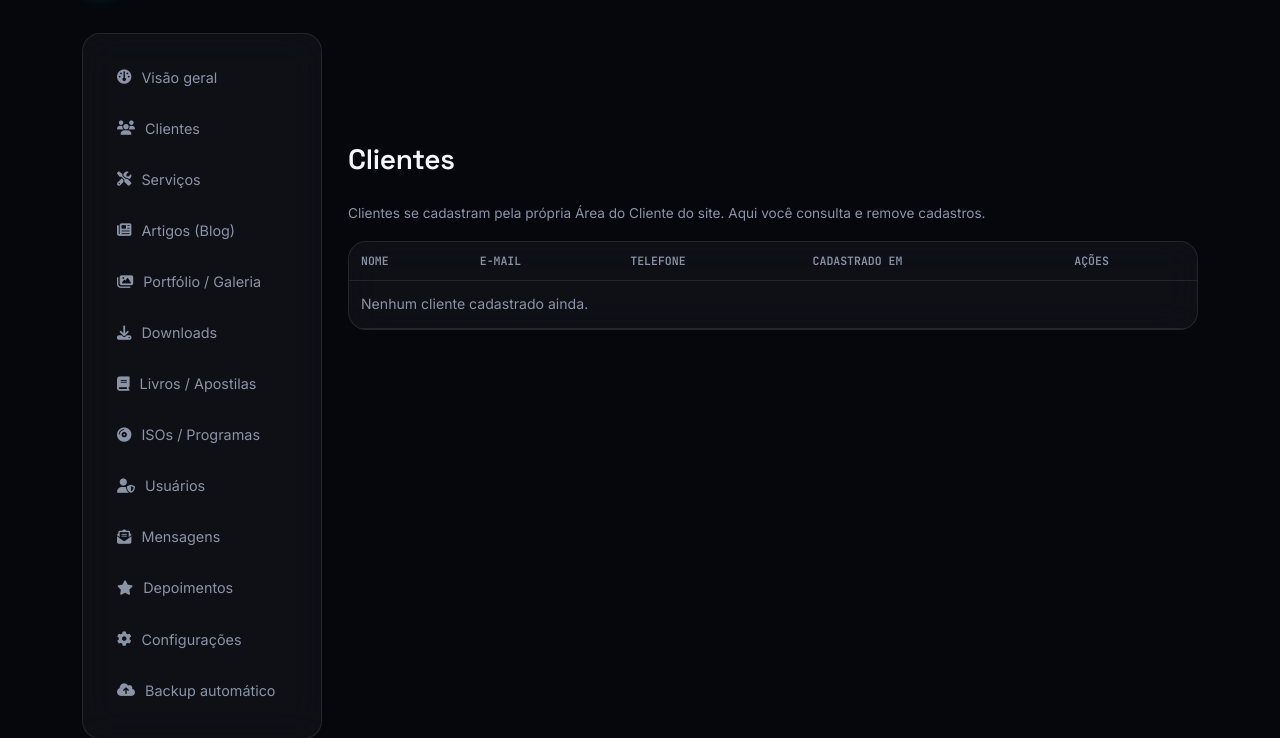
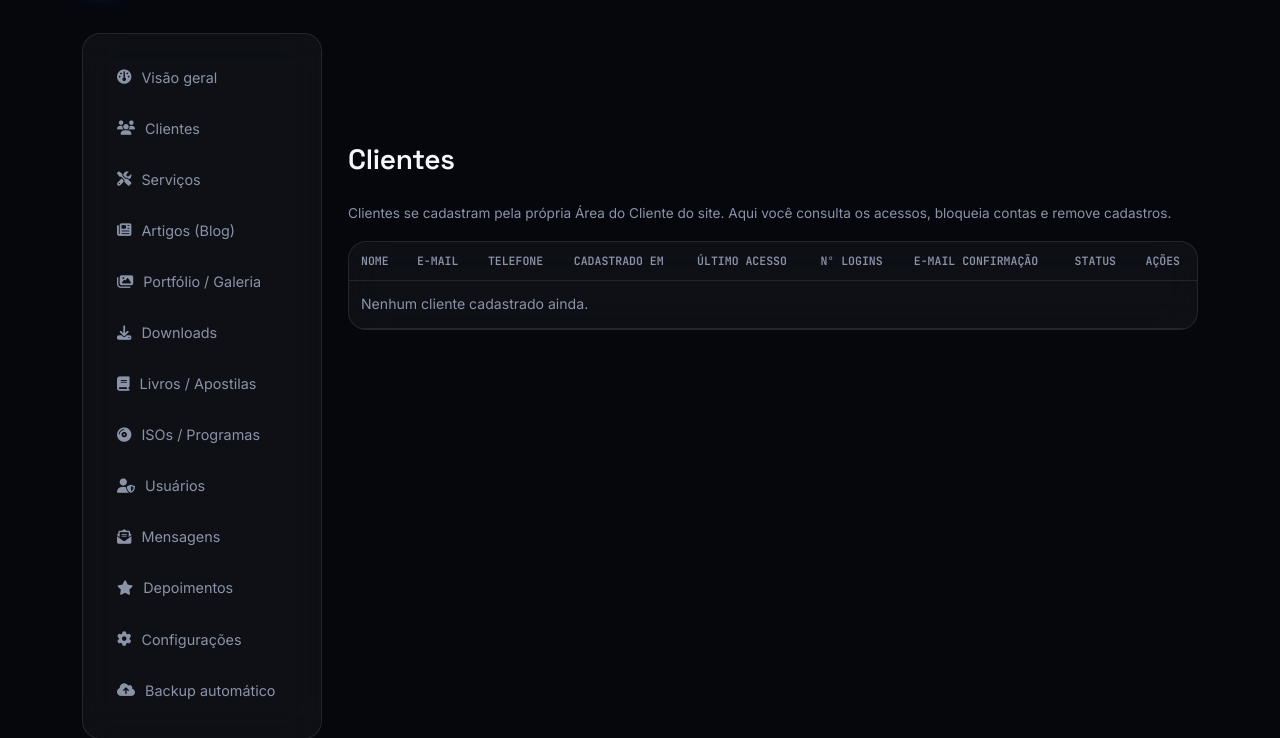
Before and after one commit to isacdev89/im-informatica, a Flask app: page /admin/clientes in a window 1280 px wide. Shown: the part 67-805 px from the top of the page. Run offline with Flask 3, Linux system fonts and the light colour scheme; a user stored in the database is signed in.

Commit message:
Controle de acesso de clientes, validacao de email e confirmacao por email

```diff
--- a/flask_app/app.py
+++ b/flask_app/app.py
@@ -14,7 +14,10 @@ Login administrativo padrão (criado automaticamente na primeira execução):
     senha:   im@admin123   (TROQUE a senha em produção — ver README.md)
 """
 import os
+import re
 import uuid
+import smtplib
+from email.mime.text import MIMEText
 from datetime import datetime, timedelta
 
 from flask import Flask, render_template, request, redirect, url_for, flash, jsonify, abort
@@ -88,6 +91,46 @@ def delete_media(subfolder, filename):
             os.remove(path)
         except OSError:
             pass
+
+
+EMAIL_REGEX = re.compile(r"^[^@\s]+@[^@\s]+\.[^@\s]+$")
+
+
+def is_valid_email(value):
+    return bool(value) and bool(EMAIL_REGEX.match(value))
+
+
+# --- envio de e-mail (confirmação de cadastro) --------------------------------
+# Configure estas variáveis de ambiente no Render (Settings → Environment):
+#   MAIL_SERVER   ex: smtp.gmail.com
+#   MAIL_PORT     ex: 587
+#   MAIL_USERNAME ex: seuemail@gmail.com
+#   MAIL_PASSWORD senha de app (não a senha normal da conta)
+#   MAIL_SENDER   ex: I&M Informática <seuemail@gmail.com>
+# Se essas variáveis não estiverem configuradas, o e-mail simplesmente não é
+# enviado (o cadastro continua funcionando normalmente).
+def send_email(to_address, subject, body_html):
+    server = os.environ.get("MAIL_SERVER")
+    port = os.environ.get("MAIL_PORT")
+    username = os.environ.get("MAIL_USERNAME")
+    password = os.environ.get("MAIL_PASSWORD")
+    sender = os.environ.get("MAIL_SENDER", username)
+    if not (server and port and username and password):
+        app.logger.warning("E-mail não enviado: variáveis MAIL_* não configuradas.")
+        return False
+    try:
+        msg = MIMEText(body_html, "html", "utf-8")
+        msg["Subject"] = subject
+        msg["From"] = sender
+        msg["To"] = to_address
+        with smtplib.SMTP(server, int(port), timeout=10) as smtp:
+            smtp.starttls()
+            smtp.login(username, password)
+            smtp.sendmail(sender, [to_address], msg.as_string())
+        return True
+    except Exception as exc:  # nunca deixa o cadastro quebrar por falha de e-mail
+        app.logger.warning(f"Falha ao enviar e-mail para {to_address}: {exc}")
+        return False
 
 db.init_app(app)
 csrf = CSRFProtect(app)  # protege todos os formulários POST contra CSRF
@@ -193,6 +236,9 @@ def cliente_cadastro():
     if not (name and email and password):
         flash("Preencha todos os campos.", "error")
         return redirect(url_for("cliente_home"))
+    if not is_valid_email(email):
+        flash("Digite um e-mail válido (ex: voce@email.com).", "error")
+        return redirect(url_for("cliente_home"))
     if ClientUser.query.filter_by(email=email).first():
         flash("Este e-mail já está cadastrado.", "error")
         return redirect(url_for("cliente_home"))
@@ -200,6 +246,20 @@ def cliente_cadastro():
     user.set_password(password)
     db.session.add(user)
     db.session.commit()
+
+    sent = send_email(
+        email,
+        f"Cadastro confirmado — {get_settings()['empresa_nome']}",
+        f"<p>Olá, {name}!</p>"
+        f"<p>Seu cadastro na Área do Cliente da {get_settings()['empresa_nome']} foi realizado com sucesso.</p>"
+        f"<p>E-mail de acesso: <b>{email}</b></p>"
+        f"<p>Se você não fez esse cadastro, entre em contato conosco.</p>",
+    )
+    user.confirmation_email_sent = bool(sent)
+    user.last_login_at = datetime.utcnow()
+    user.login_count = 1
+    db.session.commit()
+
     login_user(user)
     return redirect(url_for("cliente_dashboard"))
 
@@ -208,12 +268,21 @@ def cliente_cadastro():
 def cliente_login():
     email = request.form.get("email", "").strip().lower()
     password = request.form.get("password", "")
+    if not is_valid_email(email):
+        flash("Digite um e-mail válido (ex: voce@email.com).", "error")
+        return redirect(url_for("cliente_home"))
     user = ClientUser.query.filter_by(email=email).first()
-    if user and user.check_password(password):
-        login_user(user)
-        return redirect(url_for("cliente_dashboard"))
-    flash("E-mail ou senha inválidos.", "error")
-    return redirect(url_for("cliente_home"))
+    if not user or not user.check_password(password):
+        flash("E-mail ou senha inválidos.", "error")
+        return redirect(url_for("cliente_home"))
+    if not user.is_active_account:
+        flash("Este acesso foi bloqueado. Entre em contato conosco.", "error")
+        return redirect(url_for("cliente_home"))
+    user.last_login_at = datetime.utcnow()
+    user.login_count = (user.login_count or 0) + 1
+    db.session.commit()
+    login_user(user)
+    return redirect(url_for("cliente_dashboard"))
 
 
 @app.route("/cliente/dashboard")
@@ -292,6 +361,16 @@ def admin_clientes_excluir(item_id):
     admin_required()
     obj = ClientUser.query.get_or_404(item_id)
     db.session.delete(obj)
+    db.session.commit()
+    return redirect(url_for("admin_clientes"))
+
+
+@app.route("/admin/clientes/<int:item_id>/bloquear", methods=["POST"])
+@login_required
+def admin_clientes_bloquear(item_id):
+    admin_required()
+    obj = ClientUser.query.get_or_404(item_id)
+    obj.is_active_account = not obj.is_active_account
     db.session.commit()
     return redirect(url_for("admin_clientes"))
 
--- a/flask_app/models.py
+++ b/flask_app/models.py
@@ -41,6 +41,10 @@ class ClientUser(UserMixin, db.Model):
     phone = db.Column(db.String(30))
     password_hash = db.Column(db.String(255), nullable=False)
     created_at = db.Column(db.DateTime, default=datetime.utcnow)
+    last_login_at = db.Column(db.DateTime)
+    login_count = db.Column(db.Integer, default=0)
+    is_active_account = db.Column(db.Boolean, default=True)   # controle de acesso (bloquear/liberar)
+    confirmation_email_sent = db.Column(db.Boolean, default=False)
 
     services = db.relationship("ServiceRecord", backref="client", lazy=True, cascade="all, delete-orphan")
     quotes = db.relationship("Quote", backref="client", lazy=True, cascade="all, delete-orphan")
--- a/flask_app/templates/admin/clientes.html
+++ b/flask_app/templates/admin/clientes.html
@@ -2,14 +2,30 @@
 {% block title %}Clientes{% endblock %}
 {% block admin_content %}
 <div class="panel-head"><h3>Clientes</h3></div>
-<p style="color:var(--text-muted); font-size:.85rem; margin-bottom:16px;">Clientes se cadastram pela própria Área do Cliente do site. Aqui você consulta e remove cadastros.</p>
+<p style="color:var(--text-muted); font-size:.85rem; margin-bottom:16px;">Clientes se cadastram pela própria Área do Cliente do site. Aqui você consulta os acessos, bloqueia contas e remove cadastros.</p>
 <div class="table-wrap glass"><table>
-  <thead><tr><th>Nome</th><th>E-mail</th><th>Telefone</th><th>Cadastrado em</th><th>Ações</th></tr></thead>
+  <thead><tr><th>Nome</th><th>E-mail</th><th>Telefone</th><th>Cadastrado em</th><th>Último acesso</th><th>Nº logins</th><th>E-mail confirmação</th><th>Status</th><th>Ações</th></tr></thead>
   <tbody>
     {% for c in items %}
     <tr>
-      <td>{{ c.name }}</td><td>{{ c.email }}</td><td>{{ c.phone or '—' }}</td><td>{{ c.created_at.strftime('%d/%m/%Y') }}</td>
+      <td>{{ c.name }}</td>
+      <td>{{ c.email }}</td>
+      <td>{{ c.phone or '—' }}</td>
+      <td>{{ c.created_at.strftime('%d/%m/%Y') }}</td>
+      <td>{{ c.last_login_at.strftime('%d/%m/%Y %H:%M') if c.last_login_at else '—' }}</td>
+      <td>{{ c.login_count or 0 }}</td>
+      <td>{% if c.confirmation_email_sent %}<span style="color:var(--ok);">Enviado</span>{% else %}<span style="color:var(--text-muted);">Não enviado</span>{% endif %}</td>
+      <td>
+        {% if c.is_active_account %}<span style="color:var(--ok);">Ativo</span>
+        {% else %}<span style="color:var(--danger, #ff6b6b);">Bloqueado</span>{% endif %}
+      </td>
       <td class="row-actions">
+        <form method="POST" action="{{ url_for('admin_clientes_bloquear', item_id=c.id) }}" style="display:inline;">
+          <input type="hidden" name="csrf_token" value="{{ csrf_token() }}">
+          <button type="submit" title="{{ 'Bloquear acesso' if c.is_active_account else 'Liberar acesso' }}">
+            <i class="fa-solid {{ 'fa-lock' if c.is_active_account else 'fa-lock-open' }}"></i>
+          </button>
+        </form>
         <form method="POST" action="{{ url_for('admin_clientes_excluir', item_id=c.id) }}" style="display:inline;" onsubmit="return confirm('Excluir este cliente?');">
           <input type="hidden" name="csrf_token" value="{{ csrf_token() }}">
           <button type="submit"><i class="fa-solid fa-trash"></i></button>
@@ -17,7 +33,7 @@
       </td>
     </tr>
     {% else %}
-    <tr><td colspan="5" style="color:var(--text-muted);">Nenhum cliente cadastrado ainda.</td></tr>
+    <tr><td colspan="9" style="color:var(--text-muted);">Nenhum cliente cadastrado ainda.</td></tr>
     {% endfor %}
   </tbody>
 </table></div>
```
Also changed, not shown: flask_app/templates/base.html (+6 -1 lines), flask_app/templates/cliente/dashboard.html (+10 -1 lines).
